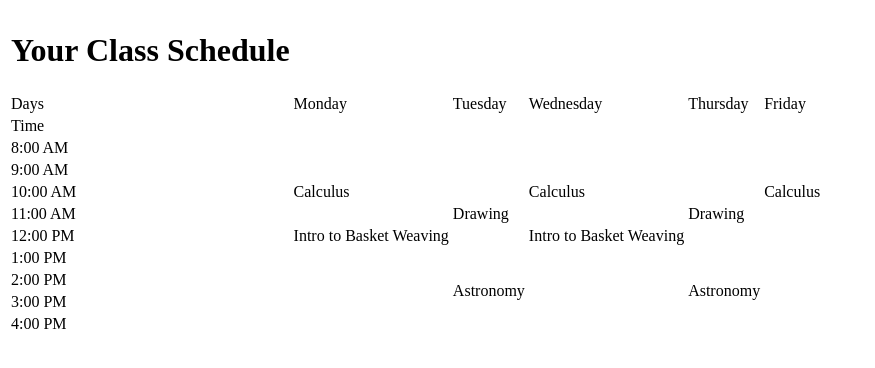
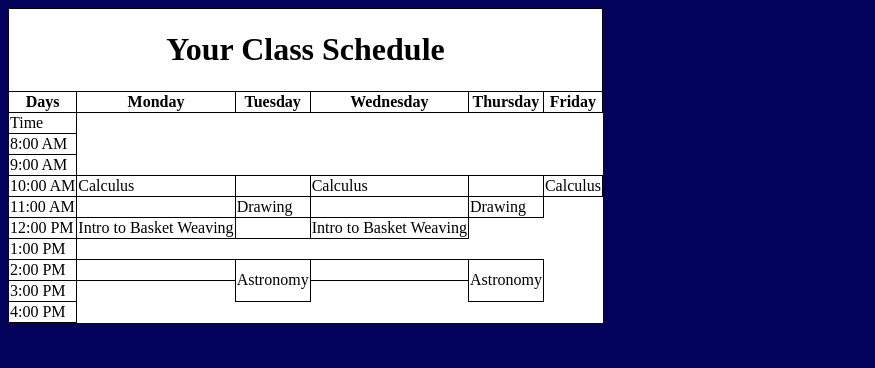
Before and after one commit to Financedbacon30/My-Schedule-Assignment, a plain HTML site: page index.html in a window 1280 px wide. Shown: the whole page, without its empty margins (0-875 px from the left). Drawn offline with Linux system fonts and the light colour scheme.

Commit message:
Trying to add everyting to this commit

```diff
--- a/index.html
+++ b/index.html
@@ -10,33 +10,34 @@
 
 
 <body>
+
     <table>
         <tr>
-            <td>
+            <td colspan="6">
                 <h1>
                     Your Class Schedule
                 </h1>
             </td>
         </tr>
         <tr> <!--Days-->
-            <td>
+            <th>
                 Days
-            </td>
-            <td>
+            </th>
+            <th>
                 Monday
-            </td>
-            <td>
+            </th>
+            <th>
                 Tuesday
-            </td>
-            <td>
+            </th>
+            <th>
                 Wednesday
-            </td>
-            <td>
+            </th>
+            <th>
                 Thursday
-            </td>
-            <td>
+            </th>
+            <th>
                 Friday
-            </td>
+            </th>
         </tr>
 
         <!--Times-->
--- a/style.css
+++ b/style.css
@@ -0,0 +1,16 @@
+h1{
+    text-align: center;
+}
+body{
+    background-color: rgb(2, 2, 93);
+}
+
+table{
+    background-color: white;
+
+    border-collapse:collapse
+}
+
+th, td{
+    border:1px solid black;
+}
```
